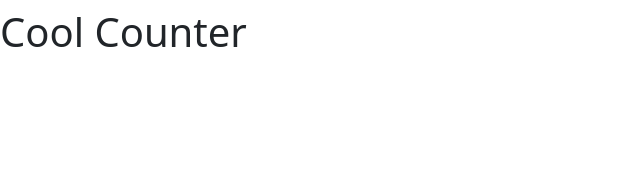
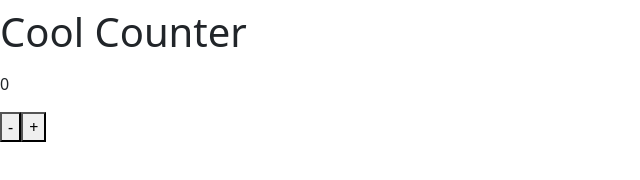
Before and after one commit to Gabriuss95/coolCounter, a plain HTML site: page index.html in a window 1280 px wide. Shown: the whole page, without its empty margins (0-640 px from the left). Drawn offline with nearby package versions, Linux system fonts and the light colour scheme.

Commit message:
buttons and number are implemented trought js

```diff
--- a/index.html
+++ b/index.html
@@ -15,10 +15,12 @@
     </nav>
 
     <div class="counter">
-<div class="buttons">
 
-</div>
+      <div class="buttons">
+
+      </div>
+
     </div>
-<script type="text/javascript" srch="js/script.js"></script>
+<script type="text/javascript" src="js/script.js"></script>
   </body>
 </html>
--- a/js/script.js
+++ b/js/script.js
@@ -0,0 +1,17 @@
+
+
+
+let divCounter= document.querySelector(".counter")
+let divButtons= document.querySelector(".buttons")
+
+let number=document.createElement("p")
+let button1= document.createElement("button")
+let button2= document.createElement("button")
+number.innerHTML=0;
+button1.innerHTML="-";
+button2.innerHTML="+";
+
+
+divButtons.appendChild(number);
+divButtons.appendChild(button1);
+divButtons.appendChild(button2);
```
